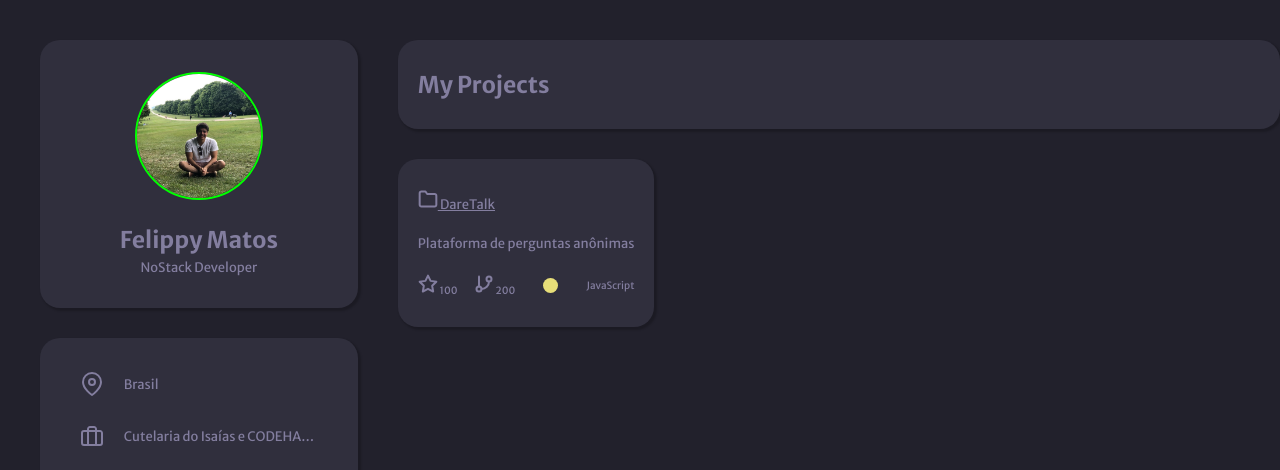
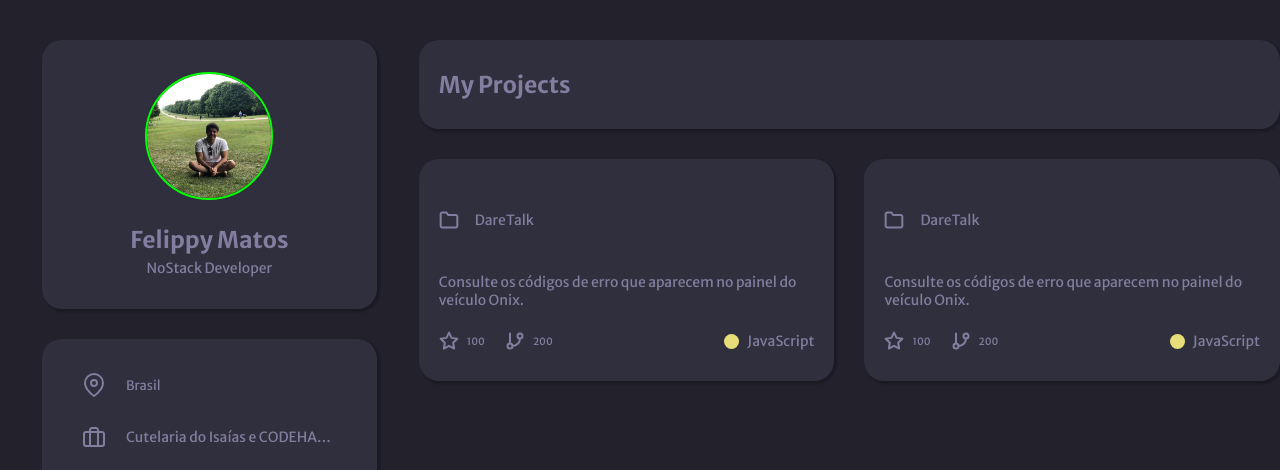
Before and after one commit to felippym/darefolio, a plain HTML site: page index.html in a window 1280 px wide. Shown: the top 470 px of the page. Drawn offline with Linux system fonts and the light colour scheme.

Commit message:
finalizado

```diff
--- a/index.html
+++ b/index.html
@@ -115,25 +115,55 @@
         <div class="project">
           <a href="">
             <img src="./assets/folder.svg" alt="icone de arquivo">
-            DareTalk
+            <p>DareTalk</p>
           </a>
-          <p>Plataforma de perguntas anônimas</p>
+          <p>Consulte os códigos de erro que aparecem no painel do veículo Onix.
+          </p>
 
           <div class="projecticons">
             <div class="github">
               <div>
                 <img src="./assets/star.svg" alt="estrela">
-                <span>100</span>
+                <div>100</div>
               </div>
 
               <div>
                 <img src="./assets/git-branch.svg" alt="git branch">
-                <span>200</span>
+                <div>200</div>
               </div>
             </div>
+            <div class="skill">
+              <div class="js-skill"></div>
+              <span>JavaScript</span>
+            </div>
+          </div>
+        </div>
 
-            <span class="jsicon"></span> JavaScript
 
+        <div class="project">
+          <a href="">
+            <img src="./assets/folder.svg" alt="icone de arquivo">
+            <p>DareTalk</p>
+          </a>
+          <p>Consulte os códigos de erro que aparecem no painel do veículo Onix.
+          </p>
+
+          <div class="projecticons">
+            <div class="github">
+              <div>
+                <img src="./assets/star.svg" alt="estrela">
+                <div>100</div>
+              </div>
+
+              <div>
+                <img src="./assets/git-branch.svg" alt="git branch">
+                <div>200</div>
+              </div>
+            </div>
+            <div class="skill">
+              <div class="js-skill"></div>
+              <span>JavaScript</span>
+            </div>
           </div>
         </div>
       </div>
--- a/style.css
+++ b/style.css
@@ -69,23 +69,25 @@ body {
 
 /* Estilizando h1, p, h2 e a */
 
-.container h1 {
+body h1 {
   font-size: 2.3rem;
 
 }
 
-.container p {
+body p,
+span {
+  font-size: 1.4rem;
+}
+
+body h2 {
+  font-size: 2rem;
+}
+
+body a {
+  color: #837E9F;
   font-size: 1.3rem;
 }
 
-.container h2 {
-  font-size: 2rem;
-}
-
-.container a {
-  color: #837E9F;
-  font-size: 1.3rem;
-}
 
 /* alinhando os wrappers */
 
@@ -237,12 +239,21 @@ main .project {
   display: flex;
   flex-direction: column;
 
+
 }
 
 main .project p {
 
   margin: 2.2rem 0rem;
 
+}
+
+main .cardprojects .project a {
+  display: flex;
+  align-items: center;
+  gap: 1.6rem;
+
+  text-decoration: none;
 }
 
 main .cardprojects .projecticons {
@@ -256,11 +267,25 @@ main .cardprojects .projecticons .github {
   display: flex;
   flex-direction: row;
   align-items: center;
-  gap: 1.6rem;
+  gap: 2rem;
 
 }
 
-main .cardprojects .projecticons .jsicon {
+main .cardprojects .projecticons .github div {
+  display: flex;
+  flex-direction: row;
+  align-items: center;
+  gap: 0.8rem;
+}
+
+
+main .cardprojects .projecticons .skill {
+  display: flex;
+  gap: .8rem;
+  align-items: center;
+}
+
+main .cardprojects .projecticons .js-skill {
   width: 1.5rem;
   height: 1.5rem;
   background-color: var(--javascript);
```
Also changed, not shown: 2 other files.
